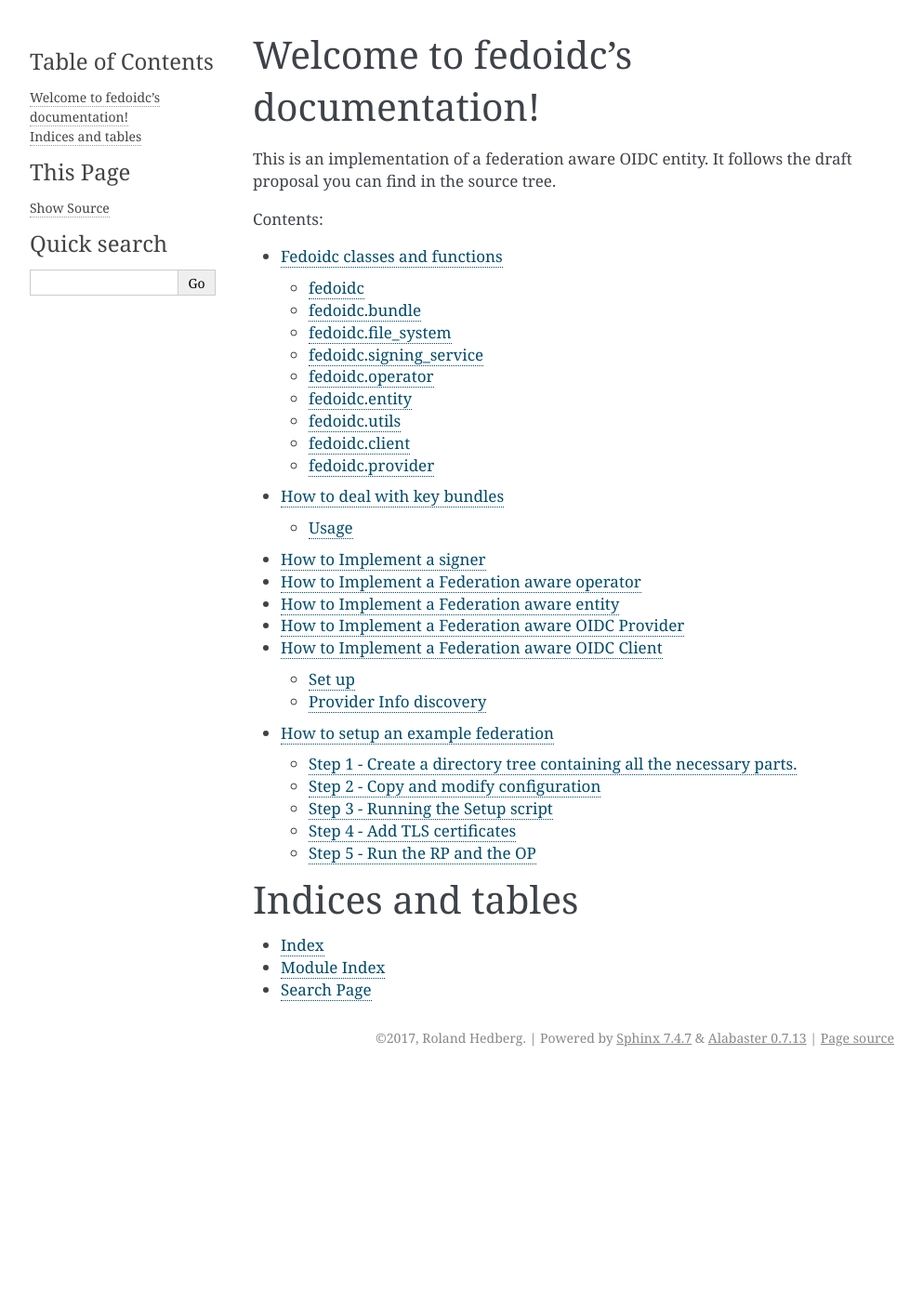
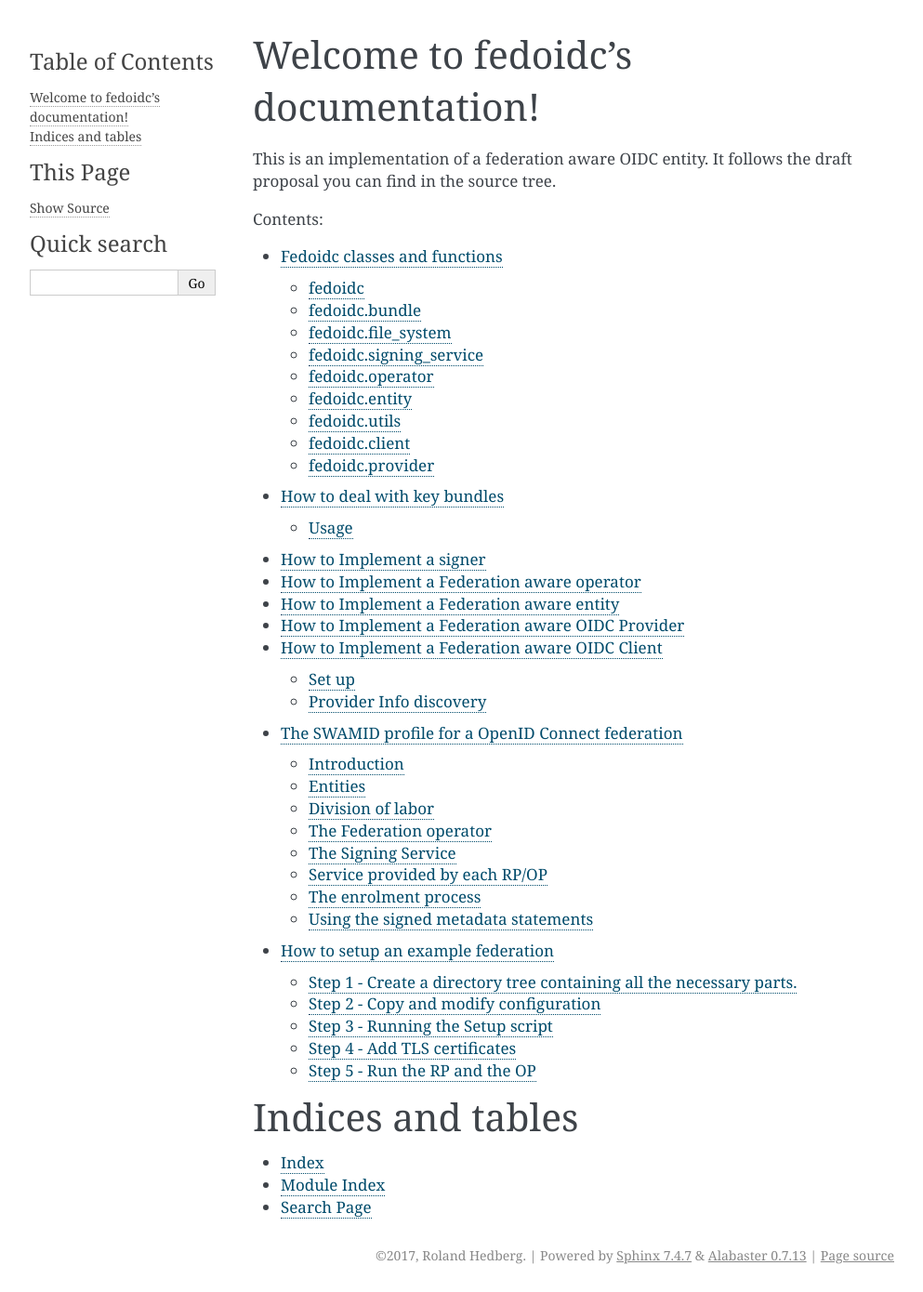
Before and after one commit to daserzw/fedoidc, a Sphinx documentation site: the page built from doc/index.rst, in a window 1280 px wide. Shown: the whole page at 93% size, without its empty margins (148-1141 px from the left). Built offline with Sphinx 7.4.7, drawn with Linux system fonts in a browser that asks for light colours; before the commit the page ends 1156 px from its top, so only the background shows below that; some of the changed lines change nothing that is shown.

Commit message:
Added the SWAMID oidc fed profile to the documentation.

```diff
--- a/doc/index.rst
+++ b/doc/index.rst
@@ -21,6 +21,7 @@ Contents:
    howto/entity
    howto/op
    howto/rp
+   profile/swamid
    minifed
 
 
--- /dev/null
+++ b/doc/profile/swamid.rst
@@ -0,0 +1,113 @@
+==================================================
+The SWAMID profile for a OpenID Connect federation
+==================================================
+
+------------
+Introduction
+------------
+
+This document describes how the Swedish Academic Identity Federation
+(SWAMID) is planning to build an identity federation using OpenID Connect (`OIDC`_).
+What is describe here is a profile of the `OIDC federation draft`_
+
+.. _OIDC: http://openid.net/specs/openid-connect-core-1_0.html
+.. _OIDC federation draft: http://openid.net/specs/openid-connect-federation-1_0.html).
+
+--------
+Entities
+--------
+
+RP
+    A Relying Party.
+OP
+    A OpenID Provider.
+MDSS
+    The Metadata Signing Service for the SWAMID Federation.
+FO
+    The Federation Operator
+
+-----------------
+Division of labor
+-----------------
+
+The FO handles the enrolment, verifies the correctness of the entity metadata statement
+is responsible for any additions to the metadata that the FO process
+demands (like adding entity_categories).
+
+The MDSS gets processed metadata statements from the FO and deals with the signing
+and distribution of the signed metadata statements.
+
+-----------------------
+The Federation operator
+-----------------------
+
+Is anyone that wants to create a multi lateral federation of RPs and OPs.
+
+-------------------
+The Signing Service
+-------------------
+
+The Signing Service is a key part of the architecture. Each federation MUST deploy one.
+A Metadata Signing Service (MDSS) has control over the private part of the Federations signing key.
+
+A MDSS will make the following public API calls available:
+
+- GET */getms/{entityID}*. Returns a signed JWT containing a collection of signed MS for *entityID*.
+  This collection is a JSON object whose keys are federation IDs and the values are URLs where the
+  corresponding Signed Metadata statements can be found.
+
+ - Simple response example, where "https://fo.example.edu/" is the identifier
+   of the FO and "https://rp.example.com/ms.jws" is the RP's entity ID:
+
+   - {"https://fo.example.edu/": "https://mdss.fo.example.edu/getms/https%3A%2F%2Frp.example.com%2Fms.jws/https%3A%2F%2Ffo.example.edu%2F"}
+
+- GET */getms/{entityID}/{FO}*. Returns the Signed Metadata Statement as a signed JSON Web Token for
+  *entityID* in the federation *FO*.
+
+------------------------------
+Service provided by each RP/OP
+------------------------------
+Each RP/OP has to provide a web endpoint from which the entity's
+metadata statement can be fetch. What's is returned from this endpoint is the
+entity's metadata statement signed by the entity's signing key.
+
+---------------------
+The enrolment process
+---------------------
+
+Entities (RP/OP) can enrol to become part of the federation.
+In the description below I will use an RP as the entity who wants
+to enrol. If you want to enrol an OP, exactly the same process must
+be followed.
+
+The steps are
+
+1 The RP sends
+
+    - the public part of its signing key,
+    - the URL the Federation Operator (FO) should use to fetch the RP's
+      metadata statement and
+    - an entity ID (for an OP this is the issuer ID). The entityID SHOULD be the URL mentioned above.
+
+2 The FO fetched the metadata statement, which is represented as a
+  signed JSON Web Token, signed by the RPs private key, and verifies the signature.
+  The public part of the RP's signing key are expected to be part
+  of the metadata statement.
+3 If the FO accepts the metadata statement as syntactically correct and
+  adhering to the Federations policy. It will add the metadatat statement
+  to the list of metadata statements that can be signed by the MDSS.
+
+------------------------------------
+Using the signed metadata statements
+------------------------------------
+
+Once the RP has been accepted by the FO it can start acting within
+the federation. This is what happens then:
+
+1 When the RP needs to construct a client registration request it will
+ ask the FO for the current set of Federations/Communities it belongs to.
+ It does that by doing a GET on */getms/{entityID}*.
+2 When the OP receives the client registration request it can use the
+ metadata_statement_uris (which all points to the FOs MDSS) to find the signed
+ metadata statements. This means that only metadata_statement_uris can be used
+ in the client registration request. No metadata_statements by value are allowed.
```
Also changed, not shown: 1 other file.
